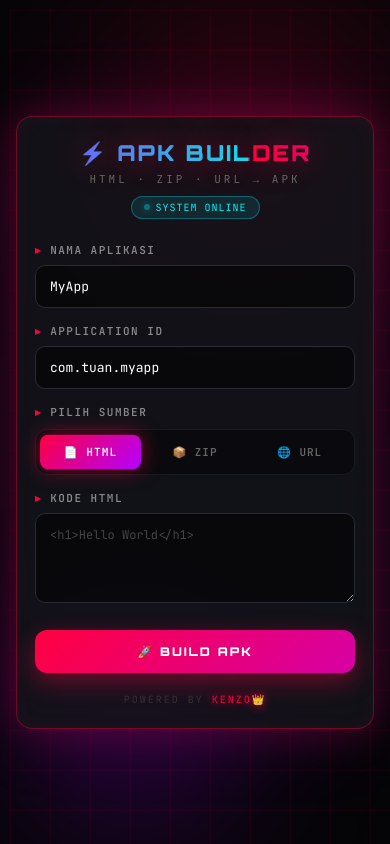
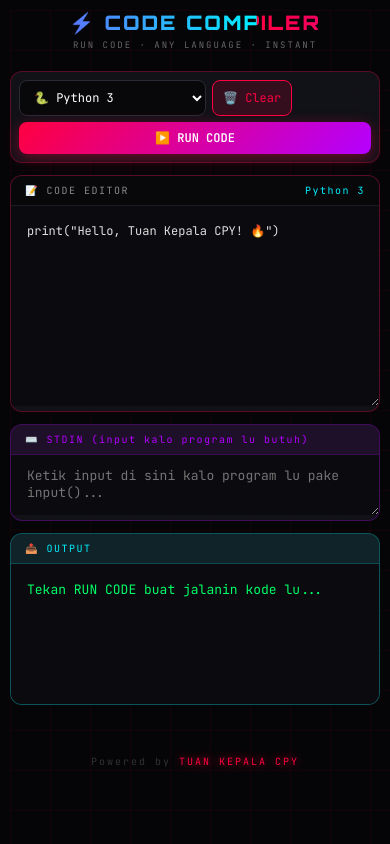
Before and after one commit to Doken123/builder-app, a website: page public/index.html in a window 390 px wide. Drawn offline with Linux system fonts and the light colour scheme.

Commit message:
Update index.html

```diff
--- a/public/index.html
+++ b/public/index.html
@@ -2,138 +2,50 @@
 <html lang="id">
 <head>
 <meta charset="UTF-8">
-<meta name="viewport" content="width=device-width, initial-scale=1.0, maximum-scale=1.0">
-<title>⚡ APK BUILDER — TUAN KEPALA CPY</title>
+<meta name="viewport" content="width=device-width, initial-scale=1.0">
+<title>⚡ CODE COMPILER — TUAN KENZO</title>
 <style>
   @import url('https://fonts.googleapis.com/css2?family=Orbitron:wght@400;700;900&family=JetBrains+Mono:wght@400;600&display=swap');
-
-  * {
-    box-sizing: border-box;
-    margin: 0;
-    padding: 0;
-    -webkit-tap-highlight-color: transparent;
-  }
-
+  * { box-sizing: border-box; margin: 0; padding: 0; -webkit-tap-highlight-color: transparent; }
   :root {
     --neon-pink: #ff0040;
     --neon-purple: #b300ff;
     --neon-cyan: #00f0ff;
     --bg-dark: #050507;
     --bg-card: rgba(20, 20, 28, 0.85);
-    --border-glow: rgba(255, 0, 64, 0.5);
   }
-
-  html, body {
-    height: 100%;
-  }
-
+  html, body { height: 100%; }
   body {
     font-family: 'JetBrains Mono', monospace;
     background: var(--bg-dark);
     color: #e0e0e0;
     min-height: 100vh;
-    display: flex;
-    align-items: center;
-    justify-content: center;
     padding: 16px;
     overflow-x: hidden;
-    position: relative;
   }
-
-  /* ==== ANIMATED GRID BACKGROUND ==== */
   body::before {
     content: '';
-    position: fixed;
-    inset: 0;
+    position: fixed; inset: 0;
     background-image:
       linear-gradient(rgba(255, 0, 64, 0.06) 1px, transparent 1px),
       linear-gradient(90deg, rgba(255, 0, 64, 0.06) 1px, transparent 1px);
     background-size: 40px 40px;
     animation: gridMove 20s linear infinite;
-    z-index: 0;
-    pointer-events: none;
+    z-index: 0; pointer-events: none;
   }
-
   @keyframes gridMove {
     0% { transform: translate(0, 0); }
     100% { transform: translate(40px, 40px); }
   }
-
-  /* ==== GLOW ORBS ==== */
-  body::after {
-    content: '';
-    position: fixed;
-    width: 400px;
-    height: 400px;
-    border-radius: 50%;
-    background: radial-gradient(circle, rgba(255,0,64,0.25), transparent 70%);
-    top: -100px;
-    right: -100px;
-    filter: blur(60px);
-    animation: orbFloat 8s ease-in-out infinite;
-    z-index: 0;
-    pointer-events: none;
+  .container {
+    position: relative; z-index: 2;
+    max-width: 1000px;
+    margin: 0 auto;
   }
-
-  @keyframes orbFloat {
-    0%, 100% { transform: translate(0, 0) scale(1); }
-    50% { transform: translate(-50px, 50px) scale(1.2); }
-  }
-
-  .orb-left {
-    position: fixed;
-    width: 350px;
-    height: 350px;
-    border-radius: 50%;
-    background: radial-gradient(circle, rgba(179, 0, 255, 0.25), transparent 70%);
-    bottom: -100px;
-    left: -100px;
-    filter: blur(60px);
-    animation: orbFloat2 10s ease-in-out infinite;
-    z-index: 0;
-    pointer-events: none;
-  }
-
-  @keyframes orbFloat2 {
-    0%, 100% { transform: translate(0, 0); }
-    50% { transform: translate(60px, -40px); }
-  }
-
-  /* ==== MAIN BOX ==== */
-  .box {
-    position: relative;
-    z-index: 2;
-    background: var(--bg-card);
-    backdrop-filter: blur(20px);
-    -webkit-backdrop-filter: blur(20px);
-    border: 1px solid rgba(255, 0, 64, 0.4);
-    border-radius: 20px;
-    padding: 28px 24px;
-    max-width: 480px;
-    width: 100%;
-    box-shadow:
-      0 0 40px rgba(255, 0, 64, 0.25),
-      0 0 80px rgba(179, 0, 255, 0.15),
-      inset 0 0 20px rgba(255, 0, 64, 0.05);
-    animation: boxIn 0.6s cubic-bezier(0.16, 1, 0.3, 1);
-  }
-
-  @keyframes boxIn {
-    from { opacity: 0; transform: translateY(30px) scale(0.95); }
-    to { opacity: 1; transform: translateY(0) scale(1); }
-  }
-
-  /* ==== HEADER ==== */
-  .header {
-    text-align: center;
-    margin-bottom: 24px;
-    position: relative;
-  }
-
+  .header { text-align: center; margin-bottom: 20px; }
   .logo {
     font-family: 'Orbitron', sans-serif;
-    font-size: 26px;
-    font-weight: 900;
+    font-size: 28px; font-weight: 900;
     letter-spacing: 2px;
     background: linear-gradient(90deg, var(--neon-pink), var(--neon-purple), var(--neon-cyan));
     background-size: 200% auto;
@@ -141,446 +53,322 @@
     -webkit-text-fill-color: transparent;
     background-clip: text;
     animation: gradientShift 3s linear infinite;
-    text-shadow: 0 0 30px rgba(255, 0, 64, 0.5);
   }
-
   @keyframes gradientShift {
     0% { background-position: 0% center; }
     100% { background-position: 200% center; }
   }
-
-  .sub {
-    color: #666;
-    font-size: 11px;
-    margin-top: 6px;
-    letter-spacing: 3px;
-    text-transform: uppercase;
+  .sub { color: #666; font-size: 11px; letter-spacing: 3px; text-transform: uppercase; margin-top: 4px; }
+  .toolbar {
+    display: flex; gap: 8px; margin-bottom: 12px; flex-wrap: wrap;
+    background: var(--bg-card);
+    backdrop-filter: blur(20px);
+    padding: 12px; border-radius: 12px;
+    border: 1px solid rgba(255, 0, 64, 0.3);
   }
-
-  .status-badge {
-    display: inline-flex;
-    align-items: center;
-    gap: 6px;
-    margin-top: 10px;
-    padding: 4px 12px;
-    background: rgba(0, 240, 255, 0.1);
-    border: 1px solid rgba(0, 240, 255, 0.3);
-    border-radius: 20px;
-    font-size: 10px;
-    color: var(--neon-cyan);
-    letter-spacing: 1px;
+  select, button {
+    background: rgba(0,0,0,0.5);
+    border: 1px solid #2a2a35;
+    color: #fff;
+    padding: 10px 14px;
+    border-radius: 8px;
+    font-family: 'JetBrains Mono', monospace;
+    font-size: 13px;
+    cursor: pointer;
+    transition: all 0.25s;
   }
-
-  .dot {
-    width: 6px;
-    height: 6px;
-    border-radius: 50%;
-    background: var(--neon-cyan);
-    box-shadow: 0 0 8px var(--neon-cyan);
-    animation: pulse 1.5s infinite;
+  select:focus, button:focus { outline: none; border-color: var(--neon-pink); }
+  .btn-run {
+    background: linear-gradient(135deg, var(--neon-pink), var(--neon-purple));
+    border: none; font-weight: 700;
+    box-shadow: 0 4px 15px rgba(255,0,64,0.4);
+    margin-left: auto;
   }
-
-  @keyframes pulse {
-    0%, 100% { opacity: 1; }
-    50% { opacity: 0.3; }
+  .btn-run:hover { transform: translateY(-2px); box-shadow: 0 8px 25px rgba(255,0,64,0.6); }
+  .btn-run:disabled { opacity: 0.5; cursor: not-allowed; }
+  .btn-clear { background: rgba(255,0,64,0.15); border-color: var(--neon-pink); color: var(--neon-pink); }
+  .editor-wrap {
+    background: var(--bg-card);
+    backdrop-filter: blur(20px);
+    border: 1px solid rgba(255, 0, 64, 0.3);
+    border-radius: 12px;
+    overflow: hidden;
+    margin-bottom: 12px;
   }
-
-  /* ==== FORM ==== */
-  label {
-    display: block;
-    margin: 16px 0 8px;
+  .editor-header {
+    background: rgba(0,0,0,0.5);
+    padding: 8px 14px;
     font-size: 11px;
     color: #888;
     letter-spacing: 1.5px;
-    text-transform: uppercase;
-    font-weight: 600;
+    border-bottom: 1px solid #1a1a22;
+    display: flex;
+    justify-content: space-between;
   }
-
-  label::before {
-    content: '▸ ';
-    color: var(--neon-pink);
+  .editor-header .lang { color: var(--neon-cyan); }
+  #code {
+    width: 100%;
+    min-height: 280px;
+    background: #0a0a0f;
+    border: none;
+    color: #e0e0e0;
+    padding: 16px;
+    font-family: 'JetBrains Mono', monospace;
+    font-size: 14px;
+    line-height: 1.6;
+    resize: vertical;
+    outline: none;
   }
-
-  input, textarea, select {
+  .stdin-wrap {
+    background: var(--bg-card);
+    backdrop-filter: blur(20px);
+    border: 1px solid rgba(179, 0, 255, 0.3);
+    border-radius: 12px;
+    overflow: hidden;
+    margin-bottom: 12px;
+  }
+  .stdin-header {
+    background: rgba(179, 0, 255, 0.08);
+    padding: 8px 14px;
+    font-size: 11px;
+    color: var(--neon-purple);
+    letter-spacing: 1.5px;
+    border-bottom: 1px solid rgba(179, 0, 255, 0.2);
+  }
+  #stdin {
     width: 100%;
-    padding: 12px 14px;
-    background: rgba(0, 0, 0, 0.5);
-    border: 1px solid #2a2a35;
-    border-radius: 10px;
-    color: #fff;
+    min-height: 60px;
+    background: #0a0a0f;
+    border: none;
+    color: #e0e0e0;
+    padding: 12px 16px;
     font-family: 'JetBrains Mono', monospace;
     font-size: 13px;
-    transition: all 0.25s ease;
+    resize: vertical;
+    outline: none;
   }
-
-  input:focus, textarea:focus {
-    outline: none;
-    border-color: var(--neon-pink);
-    box-shadow: 0 0 0 3px rgba(255, 0, 64, 0.15), 0 0 20px rgba(255, 0, 64, 0.3);
-    background: rgba(255, 0, 64, 0.03);
+  .output-wrap {
+    background: var(--bg-card);
+    backdrop-filter: blur(20px);
+    border: 1px solid rgba(0, 240, 255, 0.3);
+    border-radius: 12px;
+    overflow: hidden;
   }
-
-  input::placeholder, textarea::placeholder {
-    color: #444;
+  .output-header {
+    background: rgba(0, 240, 255, 0.08);
+    padding: 8px 14px;
+    font-size: 11px;
+    color: var(--neon-cyan);
+    letter-spacing: 1.5px;
+    border-bottom: 1px solid rgba(0, 240, 255, 0.2);
+    display: flex;
+    justify-content: space-between;
   }
-
-  textarea {
-    resize: vertical;
-    min-height: 90px;
+  #output {
+    background: #0a0a0f;
+    color: #00ff66;
+    padding: 16px;
+    font-family: 'JetBrains Mono', monospace;
+    font-size: 13px;
+    line-height: 1.6;
+    min-height: 140px;
+    white-space: pre-wrap;
+    word-break: break-word;
+  }
+  #output.error { color: #ff4466; }
+  .status {
+    text-align: center;
+    margin-top: 12px;
     font-size: 12px;
-    line-height: 1.5;
+    color: #666;
+    min-height: 18px;
   }
-
-  /* ==== TABS ==== */
-  .tabs {
-    display: grid;
-    grid-template-columns: repeat(3, 1fr);
-    gap: 6px;
-    margin-top: 10px;
-    padding: 5px;
-    background: rgba(0, 0, 0, 0.4);
-    border-radius: 12px;
-    border: 1px solid #1a1a22;
-  }
-
-  .tabs button {
-    margin: 0;
-    padding: 10px 8px;
-    background: transparent;
-    color: #666;
-    font-size: 11px;
-    font-weight: 700;
-    letter-spacing: 1px;
-    border: none;
-    border-radius: 8px;
-    cursor: pointer;
-    transition: all 0.25s ease;
-    font-family: 'JetBrains Mono', monospace;
-    text-transform: uppercase;
-  }
-
-  .tabs button:hover {
-    color: #aaa;
-    background: rgba(255, 0, 64, 0.05);
-  }
-
-  .tabs button.active {
-    background: linear-gradient(135deg, var(--neon-pink), var(--neon-purple));
-    color: #fff;
-    box-shadow: 0 0 20px rgba(255, 0, 64, 0.5);
-    transform: scale(1.02);
-  }
-
-  /* ==== PANEL ==== */
-  .panel {
-    animation: panelIn 0.3s ease;
-  }
-
-  @keyframes panelIn {
-    from { opacity: 0; transform: translateY(-8px); }
-    to { opacity: 1; transform: translateY(0); }
-  }
-
-  .hidden {
-    display: none !important;
-  }
-
-  /* ==== FILE INPUT CUSTOM ==== */
-  .file-wrap {
-    position: relative;
-    border: 2px dashed #2a2a35;
-    border-radius: 10px;
-    padding: 20px;
+  .status.running { color: var(--neon-cyan); }
+  .status.ok { color: #00ff66; }
+  .status.err { color: #ff4466; }
+  .footer {
     text-align: center;
-    transition: all 0.25s;
-    cursor: pointer;
-    background: rgba(0, 0, 0, 0.3);
-  }
-
-  .file-wrap:hover {
-    border-color: var(--neon-pink);
-    background: rgba(255, 0, 64, 0.05);
-  }
-
-  .file-wrap input[type="file"] {
-    position: absolute;
-    inset: 0;
-    opacity: 0;
-    cursor: pointer;
-  }
-
-  .file-wrap .icon {
-    font-size: 28px;
-    margin-bottom: 6px;
-    display: block;
-  }
-
-  .file-wrap .text {
-    font-size: 12px;
-    color: #888;
-  }
-
-  /* ==== BUTTON ==== */
-  .btn-build {
-    margin-top: 22px;
-    width: 100%;
-    padding: 15px;
-    background: linear-gradient(135deg, var(--neon-pink), var(--neon-purple));
-    background-size: 200% auto;
-    border: none;
-    border-radius: 12px;
-    color: #fff;
-    font-family: 'Orbitron', sans-serif;
-    font-size: 14px;
-    font-weight: 900;
-    letter-spacing: 2px;
-    cursor: pointer;
-    transition: all 0.3s ease;
-    position: relative;
-    overflow: hidden;
-    box-shadow: 0 8px 25px rgba(255, 0, 64, 0.4);
-    text-transform: uppercase;
-  }
-
-  .btn-build::before {
-    content: '';
-    position: absolute;
-    top: 0;
-    left: -100%;
-    width: 100%;
-    height: 100%;
-    background: linear-gradient(90deg, transparent, rgba(255,255,255,0.3), transparent);
-    transition: left 0.5s;
-  }
-
-  .btn-build:hover::before {
-    left: 100%;
-  }
-
-  .btn-build:hover {
-    background-position: right center;
-    transform: translateY(-2px);
-    box-shadow: 0 12px 35px rgba(255, 0, 64, 0.6);
-  }
-
-  .btn-build:active {
-    transform: translateY(0) scale(0.98);
-  }
-
-  .btn-build:disabled {
-    opacity: 0.5;
-    cursor: not-allowed;
-    transform: none;
-  }
-
-  /* ==== STATUS ==== */
-  .status {
-    margin-top: 16px;
-    padding: 14px;
-    border-radius: 10px;
-    font-size: 12px;
-    display: none;
-    border-left: 4px solid;
-    animation: statusIn 0.3s ease;
-    line-height: 1.5;
-  }
-
-  @keyframes statusIn {
-    from { opacity: 0; transform: translateX(-10px); }
-    to { opacity: 1; transform: translateX(0); }
-  }
-
-  .status.info {
-    display: block;
-    background: rgba(0, 240, 255, 0.08);
-    color: var(--neon-cyan);
-    border-color: var(--neon-cyan);
-  }
-
-  .status.ok {
-    display: block;
-    background: rgba(0, 255, 100, 0.08);
-    color: #00ff66;
-    border-color: #00ff66;
-  }
-
-  .status.err {
-    display: block;
-    background: rgba(255, 0, 64, 0.08);
-    color: #ff4466;
-    border-color: var(--neon-pink);
-  }
-
-  /* ==== LOADING SPINNER ==== */
-  .spinner {
-    display: inline-block;
-    width: 12px;
-    height: 12px;
-    border: 2px solid rgba(0, 240, 255, 0.3);
-    border-top-color: var(--neon-cyan);
-    border-radius: 50%;
-    animation: spin 0.8s linear infinite;
-    margin-right: 8px;
-    vertical-align: middle;
-  }
-
-  @keyframes spin {
-    to { transform: rotate(360deg); }
-  }
-
-  /* ==== FOOTER ==== */
-  .footer {
     margin-top: 20px;
-    text-align: center;
     font-size: 10px;
     color: #333;
     letter-spacing: 2px;
-    text-transform: uppercase;
   }
-
-  .footer span {
-    color: var(--neon-pink);
-    text-shadow: 0 0 10px var(--neon-pink);
-  }
-
-  /* ==== SCROLLBAR ==== */
-  ::-webkit-scrollbar { width: 6px; }
+  .footer span { color: var(--neon-pink); text-shadow: 0 0 10px var(--neon-pink); }
+  ::-webkit-scrollbar { width: 6px; height: 6px; }
   ::-webkit-scrollbar-track { background: #111; }
-  ::-webkit-scrollbar-thumb {
-    background: var(--neon-pink);
-    border-radius: 3px;
-  }
-
-  /* ==== MOBILE ==== */
-  @media (max-width: 480px) {
-    .box { padding: 22px 18px; border-radius: 16px; }
-    .logo { font-size: 22px; }
-    .btn-build { font-size: 12px; padding: 14px; }
+  ::-webkit-scrollbar-thumb { background: var(--neon-pink); border-radius: 3px; }
+  @media (max-width: 600px) {
+    body { padding: 10px; }
+    .logo { font-size: 20px; }
+    .sub { font-size: 9px; letter-spacing: 2px; }
+    #code { font-size: 12px; min-height: 200px; }
+    .toolbar { padding: 8px; gap: 6px; }
+    select, button { padding: 8px 10px; font-size: 12px; }
+    .btn-run { margin-left: 0; width: 100%; }
+    .editor-header, .stdin-header, .output-header { font-size: 10px; }
   }
 </style>
 </head>
 <body>
-<div class="orb-left"></div>
-
-<div class="box">
+<div class="container">
   <div class="header">
-    <div class="logo">⚡ APK BUILDER</div>
-    <div class="sub">HTML · ZIP · URL → APK</div>
-    <div class="status-badge">
-      <span class="dot"></span> SYSTEM ONLINE
-    </div>
+    <div class="logo">⚡ CODE COMPILER</div>
+    <div class="sub">Run Code · Any Language · Instant</div>
   </div>
 
-  <label>Nama Aplikasi</label>
-  <input id="appName" placeholder="MyApp" value="MyApp">
-
-  <label>Application ID</label>
-  <input id="appId" placeholder="com.tuan.myapp" value="com.tuan.myapp">
-
-  <label>Pilih Sumber</label>
-  <div class="tabs">
-    <button data-type="html" class="active">📄 HTML</button>
-    <button data-type="zip">📦 ZIP</button>
-    <button data-type="url">🌐 URL</button>
+  <div class="toolbar">
+    <select id="langSelect">
+      <option value="python">🐍 Python 3</option>
+      <option value="javascript">⚡ JavaScript (Node)</option>
+      <option value="c++">🔧 C++ (GCC)</option>
+      <option value="c">📘 C (GCC)</option>
+      <option value="java">☕ Java</option>
+      <option value="ruby">💎 Ruby</option>
+      <option value="rust">🦀 Rust</option>
+      <option value="go">🐹 Go</option>
+      <option value="php">🐘 PHP</option>
+      <option value="typescript">📘 TypeScript</option>
+    </select>
+    <button class="btn-clear" id="btnClear">🗑️ Clear</button>
+    <button class="btn-run" id="btnRun">▶️ RUN CODE</button>
   </div>
 
-  <div id="panel-html" class="panel">
-    <label>Kode HTML</label>
-    <textarea id="html" placeholder="<h1>Hello World</h1>"></textarea>
+  <div class="editor-wrap">
+    <div class="editor-header">
+      <span>📝 CODE EDITOR</span>
+      <span class="lang" id="langLabel">Python 3</span>
+    </div>
+    <textarea id="code" spellcheck="false">print("Hello, Tuan Kepala CPY! 🔥")</textarea>
   </div>
 
-  <div id="panel-zip" class="panel hidden">
-    <label>Upload ZIP</label>
-    <div class="file-wrap">
-      <input type="file" id="zip" accept=".zip">
-      <span class="icon">📦</span>
-      <div class="text">Tap buat pilih file .zip</div>
-      <div class="text" style="color:#555;margin-top:4px;font-size:10px;">Harus ada index.html</div>
-    </div>
+  <div class="stdin-wrap">
+    <div class="stdin-header">⌨️ STDIN (input kalo program lu butuh)</div>
+    <textarea id="stdin" placeholder="Ketik input di sini kalo program lu pake input()..." spellcheck="false"></textarea>
   </div>
 
-  <div id="panel-url" class="panel hidden">
-    <label>URL Website</label>
-    <input id="url" placeholder="https://example.com">
+  <div class="output-wrap">
+    <div class="output-header">
+      <span>📤 OUTPUT</span>
+      <span id="execTime"></span>
+    </div>
+    <div id="output">Tekan RUN CODE buat jalanin kode lu...</div>
   </div>
 
-  <button id="btnBuild" class="btn-build">🚀 Build APK</button>
-  <div id="status" class="status"></div>
-
-  <div class="footer">Powered by <span>KENZO👑</span></div>
+  <div class="status" id="status"></div>
+  <div class="footer">Powered by <span>TUAN KEPALA CPY</span></div>
 </div>
 
 <script>
-  let currentType = 'html';
+  const codeEl = document.getElementById('code');
+  const stdinEl = document.getElementById('stdin');
+  const outputEl = document.getElementById('output');
+  const statusEl = document.getElementById('status');
+  const execTimeEl = document.getElementById('execTime');
+  const langSelect = document.getElementById('langSelect');
+  const langLabel = document.getElementById('langLabel');
 
-  document.querySelectorAll('.tabs button').forEach(btn => {
-    btn.onclick = () => {
-      document.querySelectorAll('.tabs button').forEach(b => b.classList.remove('active'));
-      btn.classList.add('active');
-      currentType = btn.dataset.type;
-      document.querySelectorAll('.panel').forEach(p => p.classList.add('hidden'));
-      document.getElementById('panel-' + currentType).classList.remove('hidden');
-    };
-  });
+  const PISTON_URL = 'https://emkc.org/api/v2/piston/execute';
 
-  const statusEl = document.getElementById('status');
-  function setStatus(msg, type, loading = false) {
-    statusEl.className = 'status ' + type;
-    statusEl.innerHTML = (loading ? '<span class="spinner"></span>' : '') + msg;
-  }
+  langSelect.onchange = () => {
+    langLabel.textContent = langSelect.options[langSelect.selectedIndex].text;
+  };
 
-  document.getElementById('btnBuild').onclick = async () => {
-    const appName = document.getElementById('appName').value.trim();
-    const appId = document.getElementById('appId').value.trim();
+  document.getElementById('btnClear').onclick = () => {
+    codeEl.value = '';
+    stdinEl.value = '';
+    outputEl.textContent = 'Tekan RUN CODE buat jalanin kode lu...';
+    outputEl.className = '';
+    statusEl.textContent = '';
+    statusEl.className = 'status';
+    execTimeEl.textContent = '';
+  };
 
-    if (!appName || !appId) {
-      setStatus('❌ Nama & ID wajib diisi, BANGSAT!', 'err');
+  document.getElementById('btnRun').onclick = async () => {
+    const code = codeEl.value;
+    const stdin = stdinEl.value;
+    const lang = langSelect.value;
+
+    if (!code.trim()) {
+      outputEl.textContent = 'KODE KOSONG, KONTOL!';
+      outputEl.className = 'error';
       return;
     }
 
-    const fd = new FormData();
-    fd.append('appName', appName);
-    fd.append('appId', appId);
-    fd.append('type', currentType);
-
-    if (currentType === 'html') {
-      const html = document.getElementById('html').value;
-      if (!html.trim()) return setStatus('❌ HTML kosong KONTOL!', 'err');
-      fd.append('html', html);
-    }
-    else if (currentType === 'zip') {
-      const f = document.getElementById('zip').files[0];
-      if (!f) return setStatus('❌ Pilih file ZIP dulu ANJING!', 'err');
-      fd.append('file', f);
-    }
-    else if (currentType === 'url') {
-      const url = document.getElementById('url').value.trim();
-      if (!url) return setStatus('❌ URL kosong BANGSAT!', 'err');
-      fd.append('url', url);
-    }
-
-    const btn = document.getElementById('btnBuild');
+    const btn = document.getElementById('btnRun');
     btn.disabled = true;
-    setStatus('⏳ Lagi build APK... sabar KONTOL, butuh 2-5 menit!', 'info', true);
+    outputEl.textContent = '⏳ Lagi jalanin kode... sabar ANJING!';
+    outputEl.className = '';
+    statusEl.textContent = 'Menghubungi Piston API...';
+    statusEl.className = 'status running';
+    execTimeEl.textContent = '';
+    const t0 = performance.now();
 
     try {
-      const res = await fetch('/build', { method: 'POST', body: fd });
-      if (!res.ok) {
-        const err = await res.json().catch(() => ({ error: 'Gagal build' }));
-        throw new Error(err.error);
-      }
-      const blob = await res.blob();
-      const a = document.createElement('a');
-      a.href = URL.createObjectURL(blob);
-      a.download = appName + '.apk';
-      a.click();
-      setStatus('✅ APK jadi! Cek folder download lu, TUAN!', 'ok');
+      const res = await fetch(PISTON_URL, {
+        method: 'POST',
+        headers: { 'Content-Type': 'application/json' },
+        body: JSON.stringify({
+          language: lang,
+          version: '*',
+          files: [{ content: code }],
+          stdin: stdin
+        })
+      });
+
+      if (!res.ok) throw new Error('API error: ' + res.status + ' ' + res.statusText);
+      const result = await res.json();
+
+      let out = '';
+      if (result.run && result.run.stdout) out += result.run.stdout;
+      if (result.run && result.run.stderr) out += '\n[STDERR]\n' + result.run.stderr;
+      if (result.compile && result.compile.stderr) out += '\n[COMPILE ERROR]\n' + result.compile.stderr;
+      if (result.compile && result.compile.output) out += '\n[COMPILE]\n' + result.compile.output;
+      if (result.message) out += '\n[MESSAGE]\n' + result.message;
+
+      if (!out) out = '(Ga ada output)';
+
+      const t1 = performance.now();
+      const dur = ((t1 - t0) / 1000).toFixed(2);
+
+      outputEl.textContent = out;
+      const isError = (result.run && result.run.stderr) || (result.compile && result.compile.stderr);
+      outputEl.className = isError ? 'error' : '';
+      statusEl.textContent = isError ? '❌ Selesai dengan error' : '✅ Selesai!';
+      statusEl.className = isError ? 'status err' : 'status ok';
+      execTimeEl.textContent = dur + 's';
+
     } catch (e) {
-      setStatus('❌ ' + e.message, 'err');
+      outputEl.textContent = '❌ ERROR: ' + e.message + '\n\nKemungkinan:\n- Server Piston lagi down\n- Koneksi lu bermasalah\n- Coba lagi beberapa saat';
+      outputEl.className = 'error';
+      statusEl.textContent = 'Gagal!';
+      statusEl.className = 'status err';
     } finally {
       btn.disabled = false;
     }
   };
+
+  codeEl.addEventListener('keydown', (e) => {
+    if ((e.ctrlKey || e.metaKey) && e.key === 'Enter') {
+      e.preventDefault();
+      document.getElementById('btnRun').click();
+    }
+    if (e.key === 'Tab') {
+      e.preventDefault();
+      const start = codeEl.selectionStart;
+      const end = codeEl.selectionEnd;
+      codeEl.value = codeEl.value.substring(0, start) + '    ' + codeEl.value.substring(end);
+      codeEl.selectionStart = codeEl.selectionEnd = start + 4;
+    }
+  });
+
+  // Auto-save code ke localStorage
+  const SAVE_KEY = 'oxy_compiler_code';
+  const saved = localStorage.getItem(SAVE_KEY);
+  if (saved) codeEl.value = saved;
+
+  codeEl.addEventListener('input', () => {
+    localStorage.setItem(SAVE_KEY, codeEl.value);
+  });
 </script>
 </body>
-  </html>
+</html>
```
